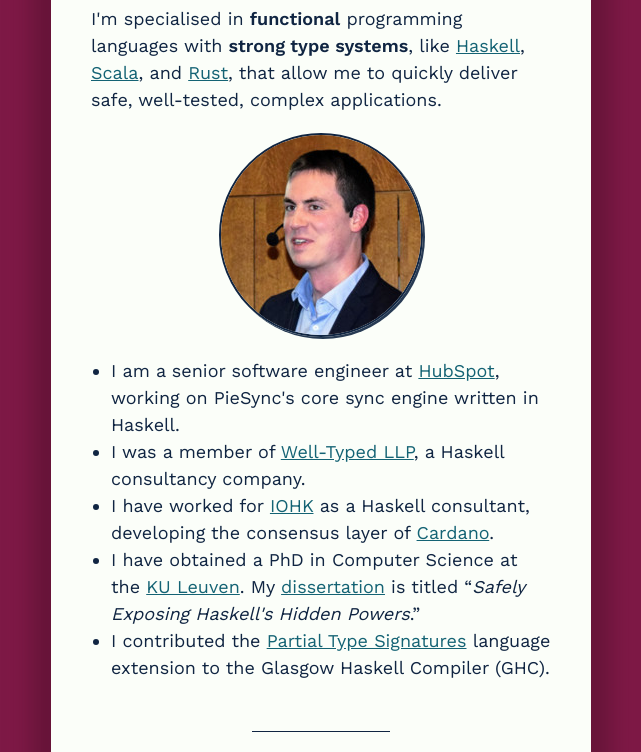
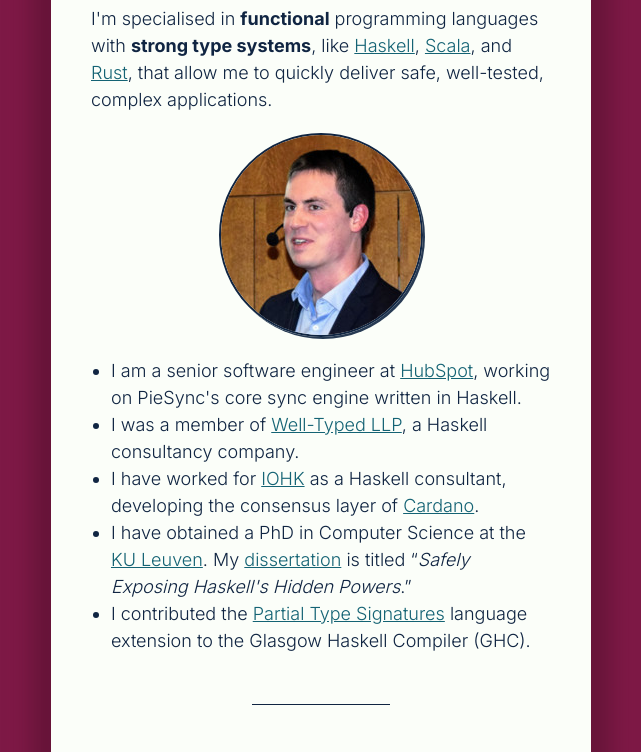
Before and after one commit to mrBliss/mrBliss.github.io, a plain HTML site: page index.html in a window 1280 px wide. Shown: the part 218-970 px from the top of the page, without its empty margins (319-960 px from the left). Drawn offline with nearby package versions, Linux system fonts and the light colour scheme.

Commit message:
Switch to a new font

```diff
--- a/index.html
+++ b/index.html
@@ -9,7 +9,7 @@
     <link rel="shortcut icon" href="/favicon.ico" type="image/x-icon">
     <link rel="stylesheet" href="https://cdn.jsdelivr.net/npm/normalize.css@8.0.1" integrity="sha384-HW5lF8RAdL8caSZX0knRBqXpi7nbJfd3NxWyTtp6pXU1RhHAlcIwkqoXkW8bW+Un" crossorigin="anonymous">
     <link rel="stylesheet" href="https://use.fontawesome.com/releases/v5.6.3/css/all.css" integrity="sha384-UHRtZLI+pbxtHCWp1t77Bi1L4ZtiqrqD80Kn4Z8NTSRyMA2Fd33n5dQ8lWUE00s/" crossorigin="anonymous">
-    <link rel="stylesheet" href="https://fonts.googleapis.com/css?family=Work+Sans:400,600,800">
+    <link rel="stylesheet" href="https://fonts.googleapis.com/css2?family=Inter:wght@300;700&display=swap">
     <style>
       html {
           font-size: 62.5%;
@@ -18,7 +18,7 @@
           color: #102542;
           font-size: 1.8rem;
           line-height: 2.7rem;
-          font-family: Work Sans;
+          font-family: Inter;
           font-weight: 400;
           background: #7e1946;
       }
```
